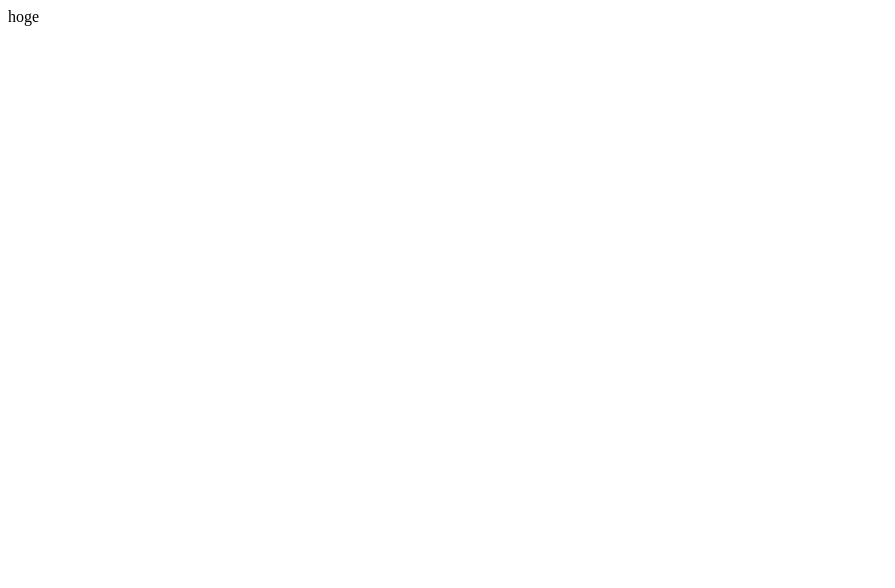
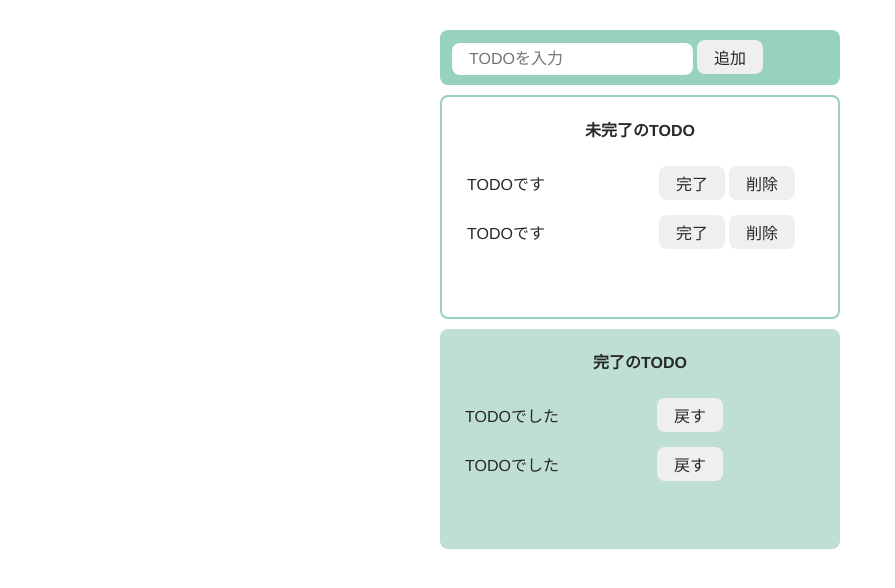
Before and after one commit to popcorn3-com-dev/React-TODO, a React (Vite) app: page / in a window 1280 px wide. Shown: the top 588 px of the page, without its empty margins (0-895 px from the left). Built offline with nearby package versions, Linux system fonts and the light colour scheme.

Commit message:
html, css

```diff
--- a/src/Todo.jsx
+++ b/src/Todo.jsx
@@ -1,6 +1,48 @@
+import './style.css';
+
 export const Todo = () => {
   return (
-    <>hoge
-    </>
+    <div className='todo'>
+      <div className='input-area'>
+        <input placeholder="TODOを入力" />
+        <button>追加</button>
+      </div>
+      <div className='incomplete-area'>
+        <p className='title'>未完了のTODO</p>
+        <ul>
+          <li>
+            <div className='list-row'>
+              <p className='todo-item'>TODOです</p>
+              <button>完了</button>
+              <button>削除</button>
+            </div>
+          </li>
+          <li>
+            <div className='list-row'>
+              <p className='todo-item'>TODOです</p>
+              <button>完了</button>
+              <button>削除</button>
+            </div>
+          </li>
+        </ul>
+      </div>
+      <div className='complete-area'>
+        <p className='title'>完了のTODO</p>
+        <ul>
+          <li>
+            <div className='list-row'>
+              <p className='todo-item'>TODOでした</p>
+              <button>戻す</button>
+            </div>
+          </li>
+          <li>
+            <div className='list-row'>
+              <p className='todo-item'>TODOでした</p>
+              <button>戻す</button>
+            </div>
+          </li>
+        </ul>
+      </div>
+    </div>
   );
 };
--- /dev/null
+++ b/src/style.css
@@ -0,0 +1,83 @@
+*{
+  margin: 0;
+  padding: 0;
+    font-family: "Helvetica Neue",
+    Arial,
+    "Hiragino Kaku Gothic ProN",
+    "Hiragino Sans",
+    Meiryo,
+    sans-serif;
+    color: #282828;
+}
+
+input{
+  border-radius: 8px;
+  border: 1px solid transparent;
+  padding: 6px 16px;
+  margin: 0px 2px;
+  font-size: 1em;
+  font-weight: 500;
+}
+
+button {
+  border-radius: 8px;
+  border: 1px solid transparent;
+  padding: 4px 16px;
+  margin: 0px 2px;
+  font-size: 1em;
+  font-weight: 500;
+  cursor: pointer;
+  transition: border-color 0.25s;
+}
+
+button:hover {
+  background-color: antiquewhite;
+}
+
+li{
+    list-style: none;
+}
+
+.todo{
+  width: 400px;
+  margin: 10px auto;
+  padding: 10px;
+}
+
+.input-area{
+  background-color: #96d2bf;
+  margin: 10px auto;
+  padding: 10px;
+  border-radius: 8px;
+}
+
+.incomplete-area{
+  border: 2px solid #96d2bf;
+  border-radius: 8px;
+  margin: 10px auto;
+  padding: 10px;
+  min-height: 200px;
+}
+
+.complete-area{
+  background-color: #bfdfd5;
+  border-radius: 8px;
+  margin: 10px auto;
+  padding: 10px;
+  min-height: 200px;
+}
+
+.title{
+  padding: 10px;
+  text-align: center;
+  font-weight: bold;
+}
+.list-row{
+  display: flex;
+  align-items: center;
+  margin: 15px;
+}
+.todo-item{
+  width: 180px;
+  margin-right: 10px;
+}
```
Also changed, not shown: src/index.css (deleted).
